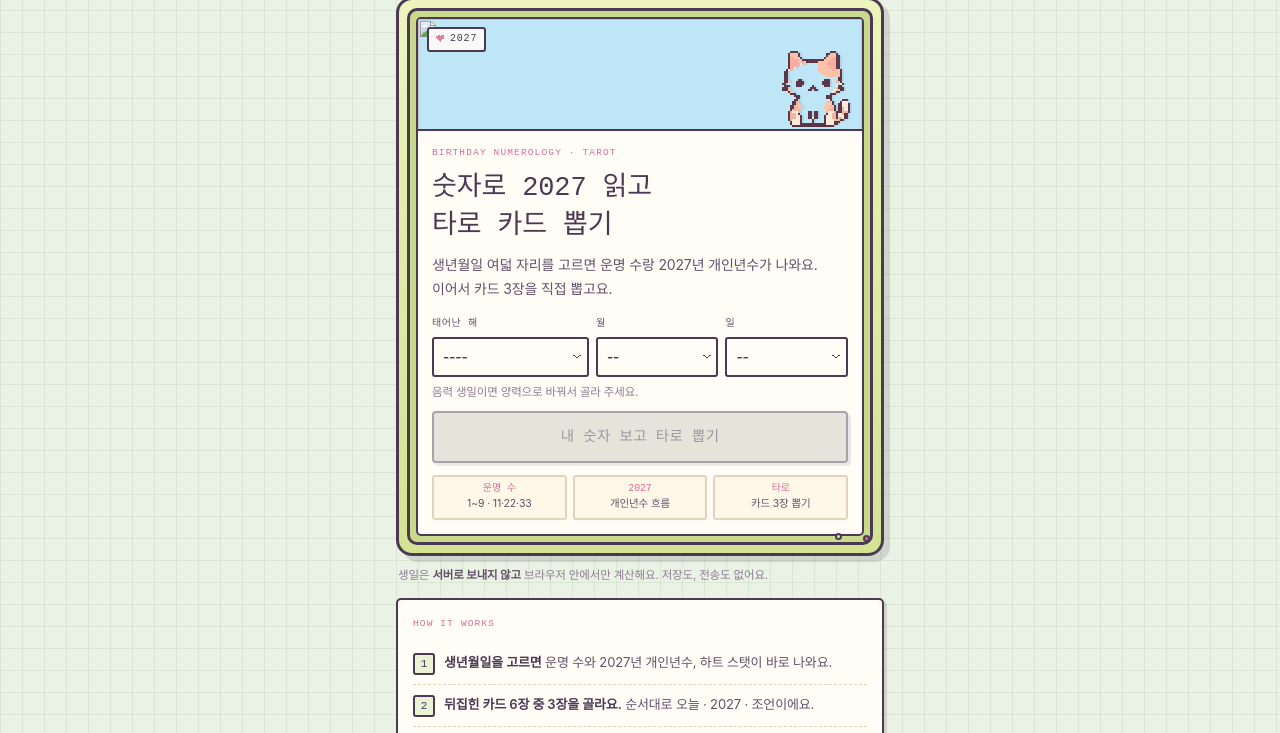
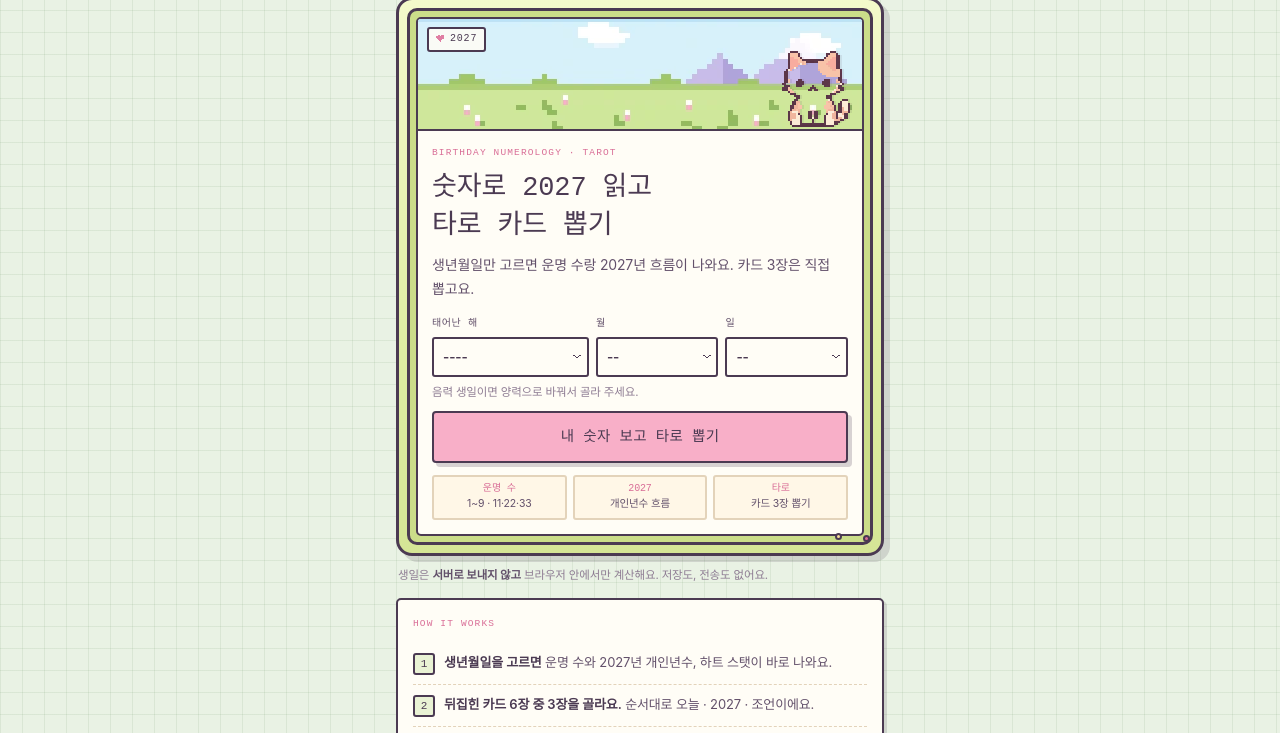
Before and after one commit to soosoosupernova/soosoosupernova.github.io, a plain HTML site: page destiny-number/index.html in a window 1280 px wide. Shown: the part 56-789 px from the top of the page. Drawn offline with Linux system fonts and the light colour scheme; a web font is replaced by a local one.

Commit message:
destiny-number: 장면 이미지 추가, 첫 화면 문구 압축, 시작 버튼 상시 활성

```diff
--- a/destiny-number/app.js
+++ b/destiny-number/app.js
@@ -91,7 +91,7 @@
 
   function sync() {
     var ok = $('by').value && $('bm').value && $('bd').value;
-    $('btn-go').disabled = !ok;
+    $('btn-go').classList.toggle('is-ready', !!ok);
   }
 
   /* ---------------- 결과 렌더 ---------------- */
@@ -667,7 +667,11 @@
     $('form').addEventListener('submit', function (e) {
       e.preventDefault();
       var y = +$('by').value, m = +$('bm').value, day = +$('bd').value;
-      if (!y || !m || !day) { return; }
+      if (!y || !m || !day) {
+        toast('생년월일을 먼저 골라 주세요.');
+        $('by').focus();
+        return;
+      }
       if (day > daysIn(y, m)) { toast('그 달에는 그 날이 없어요. 날짜를 다시 골라 주세요.'); return; }
       show(calc(y, m, day));
     });
--- a/destiny-number/index.html
+++ b/destiny-number/index.html
@@ -67,7 +67,7 @@
           <div class="hero-copy">
             <p class="eyebrow">BIRTHDAY NUMEROLOGY · TAROT</p>
             <h1 class="hero-title" id="hero-title">숫자로 2027 읽고<br>타로 카드 뽑기</h1>
-            <p class="lede">생년월일 여덟 자리를 고르면 운명 수랑 2027년 개인년수가 나와요. 이어서 카드 3장을 직접 뽑고요.</p>
+            <p class="lede">생년월일만 고르면 운명 수랑 2027년 흐름이 나와요. 카드 3장은 직접 뽑고요.</p>
           </div>
 
           <form class="form" id="form" novalidate>
@@ -86,7 +86,7 @@
               </label>
             </div>
             <p class="hint">음력 생일이면 양력으로 바꿔서 골라 주세요.</p>
-            <button type="submit" class="btn btn-primary btn-block" id="btn-go" disabled>
+            <button type="submit" class="btn btn-primary btn-block" id="btn-go">
               내 숫자 보고 타로 뽑기
             </button>
           </form>
--- a/destiny-number/styles.css
+++ b/destiny-number/styles.css
@@ -78,14 +78,14 @@ body.is-result .shell{padding-bottom:84px}
 /* ---------- 게임기 ---------- */
 .device{
   position:relative;
-  background:linear-gradient(180deg,#EDF5BE 0%,#DCE9A0 62%,#D3E293 100%);
+  background:linear-gradient(180deg,#F4FACB 0%,#DFEDA3 62%,#D5E596 100%);
   border:3px solid var(--ink);
   border-radius:16px;
   padding:8px;
   box-shadow:6px 6px 0 var(--hard);
 }
 .bezel{
-  background:#C9DA8C;
+  background:#CBDD89;
   border:3px solid var(--ink);
   border-radius:10px;
   padding:6px;
```
Also changed, not shown: destiny-number/assets/pixel-scene.webp (added).
